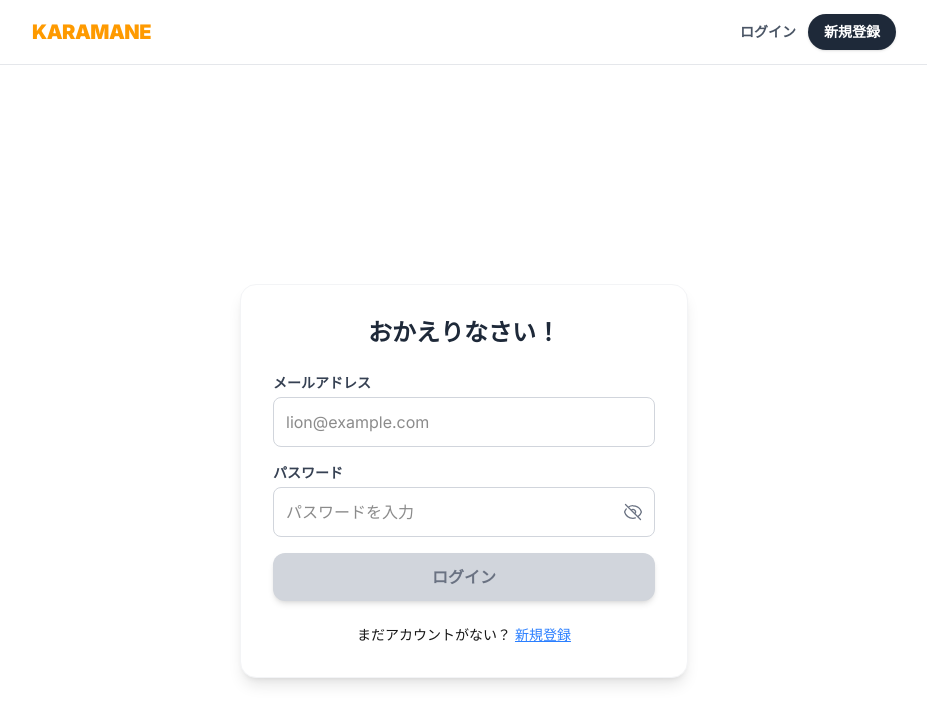
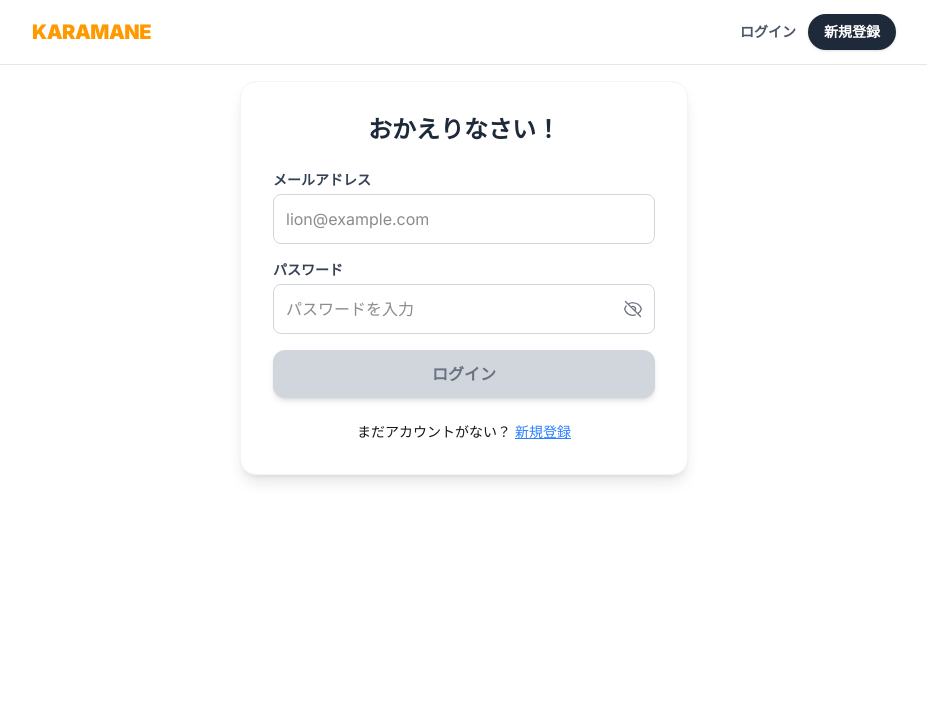
Before and after one commit to kyo-suke1167/karamane, a Next.js app: page /login in a window 1280 px wide. Shown: the top 724 px of the page, without its empty margins (176-1103 px from the left). Built offline with nearby package versions, Linux system fonts and the light colour scheme; no server answers.

Commit message:
style: UIの微調整

```diff
--- a/src/app/login/page.tsx
+++ b/src/app/login/page.tsx
@@ -42,7 +42,7 @@ export default function LoginPage() {
   };
 
   return (
-    <div className="min-h-screen flex items-center justify-center">
+    <div className="min-h-screen flex items-start justify-center">
       <div className="bg-white max-w-md w-full p-8 rounded-2xl shadow-lg border border-gray-100">
         <h1 className="text-2xl font-bold text-center text-gray-800 mb-6">
           おかえりなさい！
--- a/src/app/signup/page.tsx
+++ b/src/app/signup/page.tsx
@@ -98,7 +98,7 @@ export default function SignupPage() {
   };
 
   return (
-    <div className="min-h-screen flex items-center justify-center">
+    <div className="min-h-screen flex items-start justify-center">
       <div className="bg-white max-w-md w-full p-8 rounded-2xl shadow-lg border border-gray-100">
         {/* Step 1: 基本情報 */}
         {step === 1 && (
```
